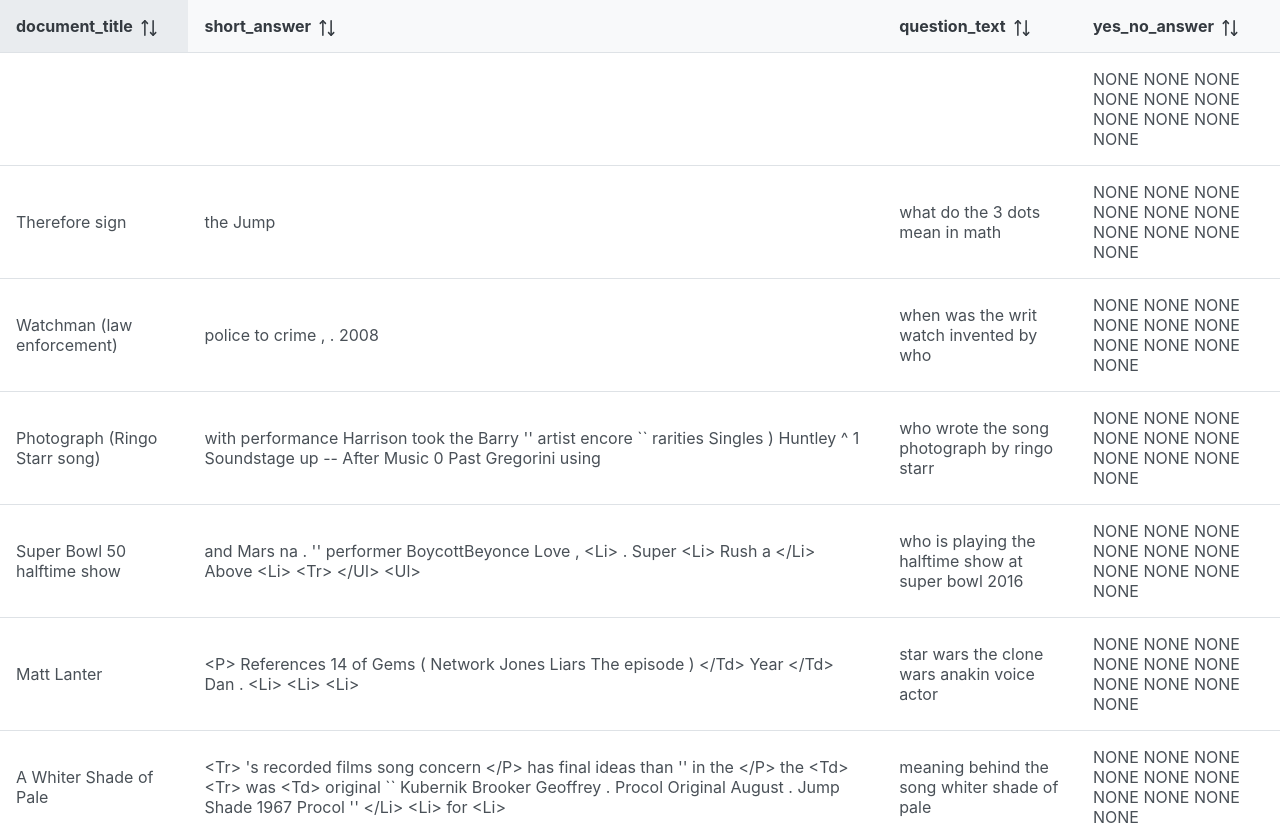
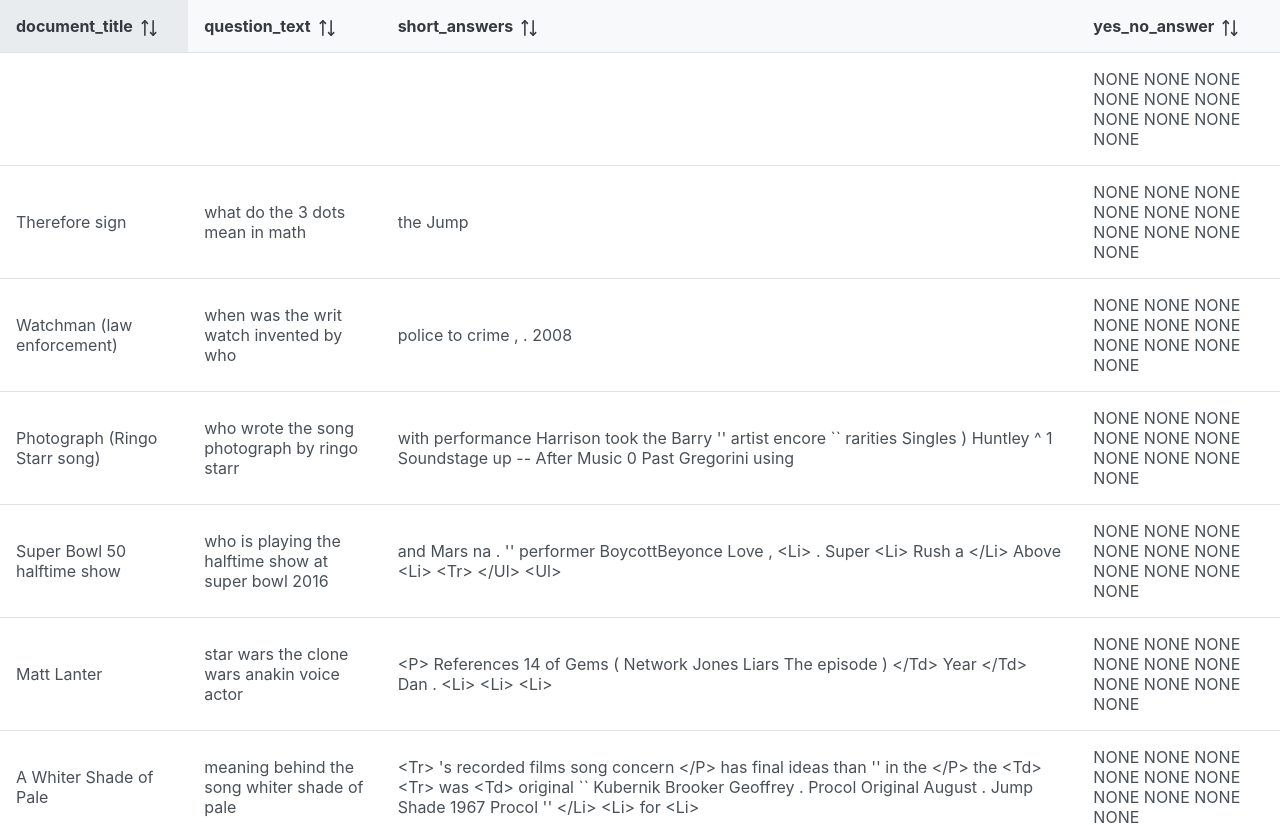
Before and after one commit to cjay-91/app_client, a React (Create React App) app: page / in a window 1280 px wide. Shown: the top 825 px of the page. Built offline with nearby package versions, Linux system fonts and the light colour scheme.

Commit message:
added short answer

```diff
--- a/src/App.js
+++ b/src/App.js
@@ -15,8 +15,8 @@
      <div className="App">
       <DataTable value={data} sortMode='multiple'>
         <Column field="document_title" header="document_title" sortable></Column>
-        <Column field="short_answers" header="short_answer" sortable></Column>
         <Column field="question_text" header="question_text" sortable></Column>
+        <Column field="short_answers" header="short_answers" sortable></Column>
         <Column field="yes_no_answer" header="yes_no_answer" sortable></Column>
       </DataTable>
     </div>
```
